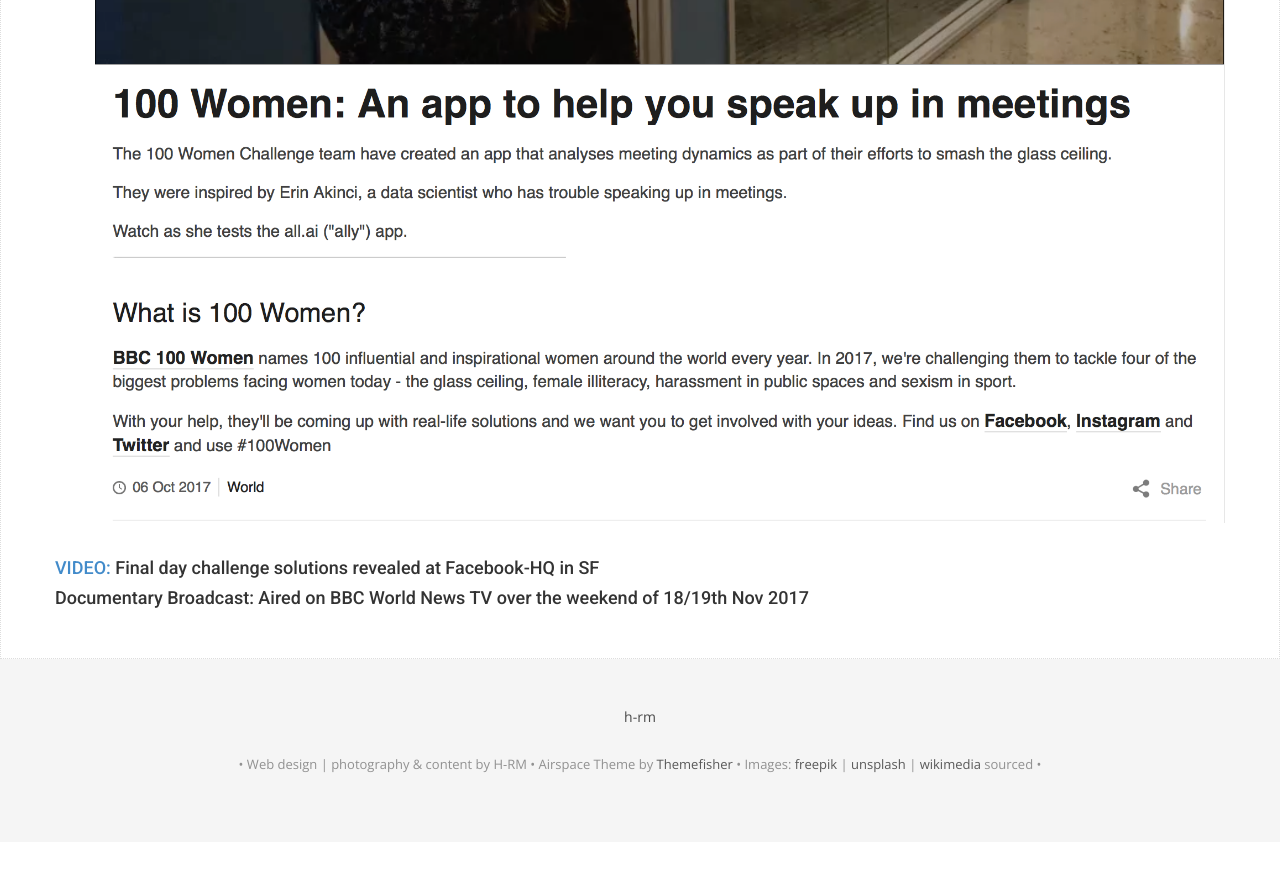
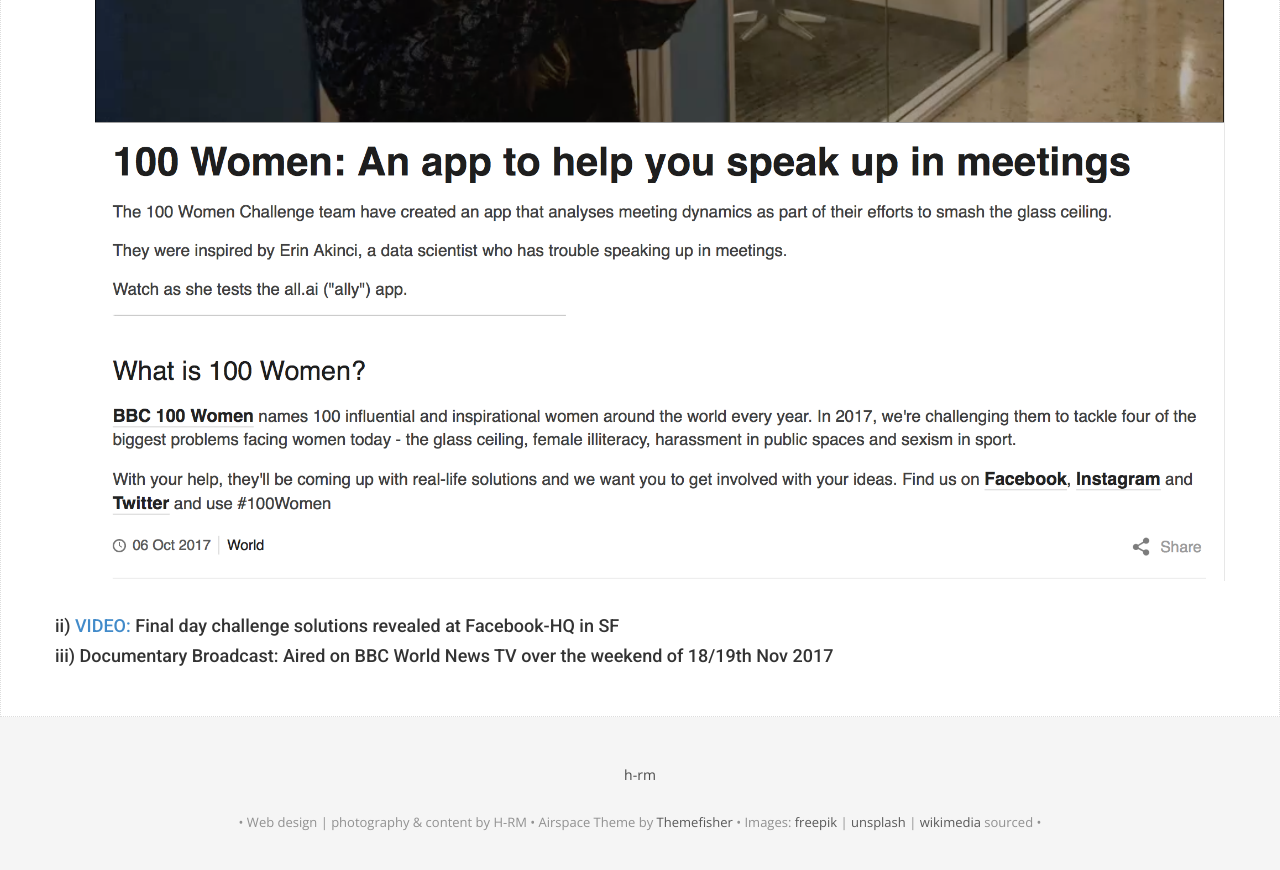
Before and after one commit to hengrumay/hengrumay.github.io, a Jekyll site: the page built from _pages/bbc_100_women_challenge_2017.md, in a window 1280 px wide and 900 px high, scrolled down 1125 px. Shown: the top 870 px of the window. Built offline with Jekyll 4.4.1, drawn with Linux system fonts in a browser that asks for light colours; nearby versions of some CDN libraries; some web fonts are replaced; our own code applies the rules of GitHub Pages for plain Markdown files; before the commit the page ends 1967 px from its top, so only the background shows below that; some of the changed text lies outside the part shown.

Commit message:
Update bbc_100_women_challenge_2017.md

```diff
--- a/_pages/bbc_100_women_challenge_2017.md
+++ b/_pages/bbc_100_women_challenge_2017.md
@@ -6,11 +6,11 @@
 
 We used a combination of speech recognition and natural language processing, together with requisite data extraction, transformation, and web application development to create this proof-of-concept *gender-neutral* app within ~3 intense days. The fun and comaraderie made the experience truly memorable!
 
+Here are some highlights:
 
-
-#### [DEMO:](http://www.bbc.com/news/av/world-41531054/100-women-an-app-to-help-you-speak-up-in-meetings) all-ai -- an app to empower
+#### i) [DEMO:](http://www.bbc.com/news/av/world-41531054/100-women-an-app-to-help-you-speak-up-in-meetings) all-ai -- an app to empower
 click to watch demo @ BBC World   [![Demo-video](https://hengrumay.github.io/img/projects/bbc100women_all-ai_appDemo.png)](http://www.bbc.com/news/av/world-41531054/100-women-an-app-to-help-you-speak-up-in-meetings)
 
-#### [VIDEO:](https://www.facebook.com/BBC100women/videos/1537111543020785/) Final day challenge solutions revealed at Facebook-HQ in SF
+#### ii) [VIDEO:](https://www.facebook.com/BBC100women/videos/1537111543020785/) Final day challenge solutions revealed at Facebook-HQ in SF
 
-#### Documentary Broadcast: Aired on BBC World News TV over the weekend of 18/19th Nov 2017
+#### iii) Documentary Broadcast: Aired on BBC World News TV over the weekend of 18/19th Nov 2017
```
